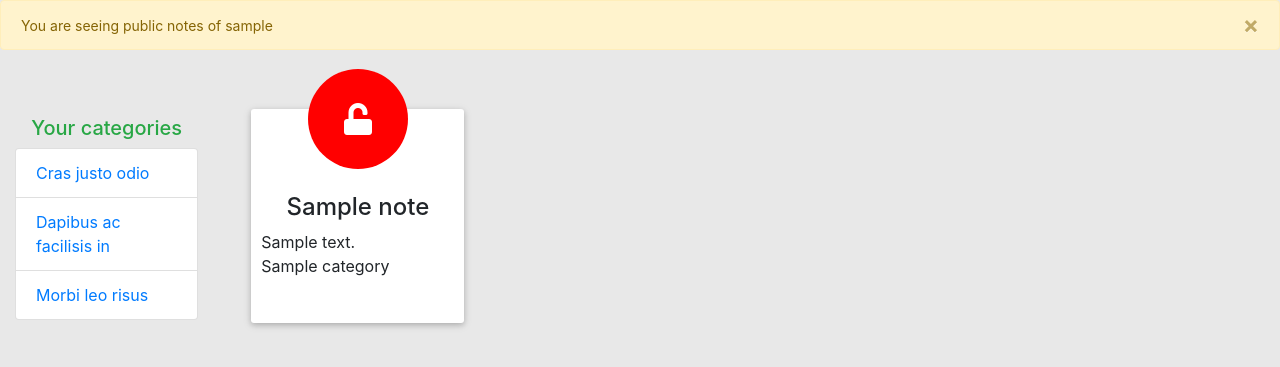
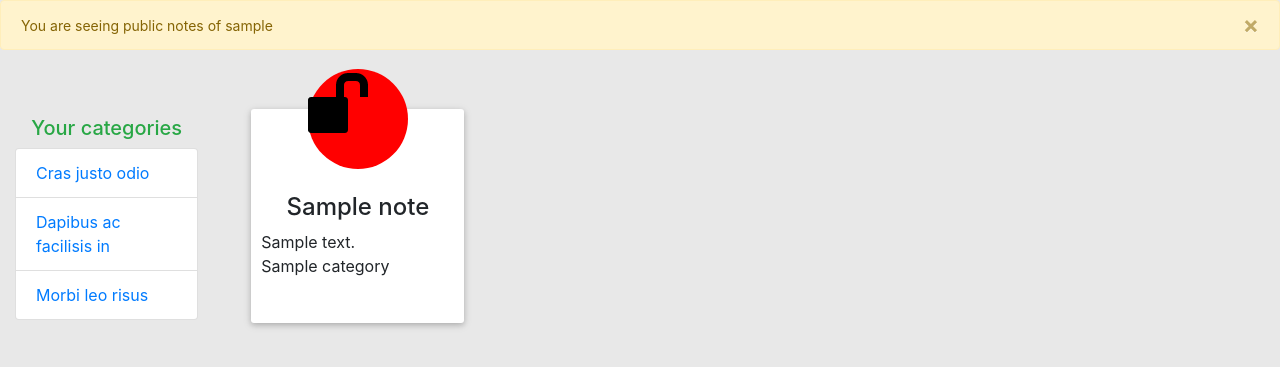
Before and after one commit to librenotes/web, a Flask app: a page that uses project/templates/notes.html.j2 in a window 1280 px wide. Shown: the part 73-440 px from the top of the page. Run offline with Flask 2, Linux system fonts and the light colour scheme; tables that the repository leaves empty hold one stand-in row (values such as "Sample post"); parts of the project's set-up code (start-up, migrations or seed data) failed here and were passed over; some libraries are stand-ins or nearby versions.

Commit message:
icon links adapted to url_for type and changed to gpl license

```diff
--- a/project/static/css/notes.css
+++ b/project/static/css/notes.css
@@ -49,7 +49,7 @@ body {
 
 .box-icon span {
     color: #fff;
-    display: table-cell;
+    /*display: table-cell;*/
     text-align: center;
     vertical-align: middle;
 }
--- a/project/templates/notes.html.j2
+++ b/project/templates/notes.html.j2
@@ -34,11 +34,11 @@
                             <div class="note-inner">
                                 {% if note.isprivate %}
                                     <div class="box-icon" style="background-color:green;">
-                                        <span class="fas fa-2x fa-lock"></span>
+                                        <img src="{{ url_for('static', filename='img/144-lock.png') }}" alt="locked-icon">
                                     </div>
                                 {% else %}
                                     <div class="box-icon" style="background-color:red;">
-                                        <span class="fas fa-2x fa-unlock"></span>
+                                        <img src="{{ url_for('static', filename='img/145-unlocked.png') }}" alt="unlocked-icon">
                                     </div>
                                 {% endif %}
                                 <br>
@@ -70,7 +70,7 @@
     </div>
     {% if edit_form is not none %}
         <a href="#createModal" data-toggle="modal">
-            <button class="big-add show-add-note"><span class="fas fa-pencil-alt"></span></button>
+            <button class="big-add show-add-note"><img src="{{ url_for('static', filename='img/006-pencil.png') }}" alt="pencil-icon"></button>
         </a>
     {% endif %}
 
```
Also changed, not shown: project/templates/index.html.j2 (+12 -11 lines), project/static/img/006-pencil.png (added), project/static/img/145-unlocked.png (added), project/static/img/animated.png (deleted).
